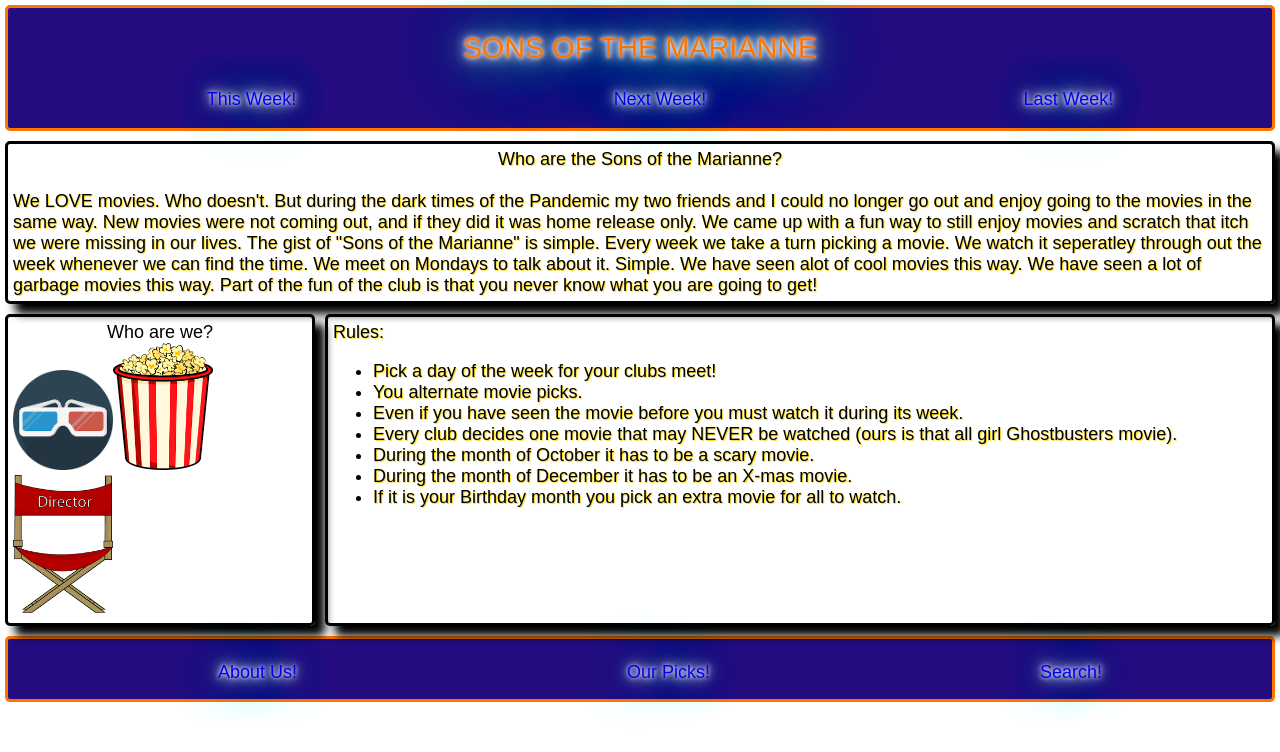
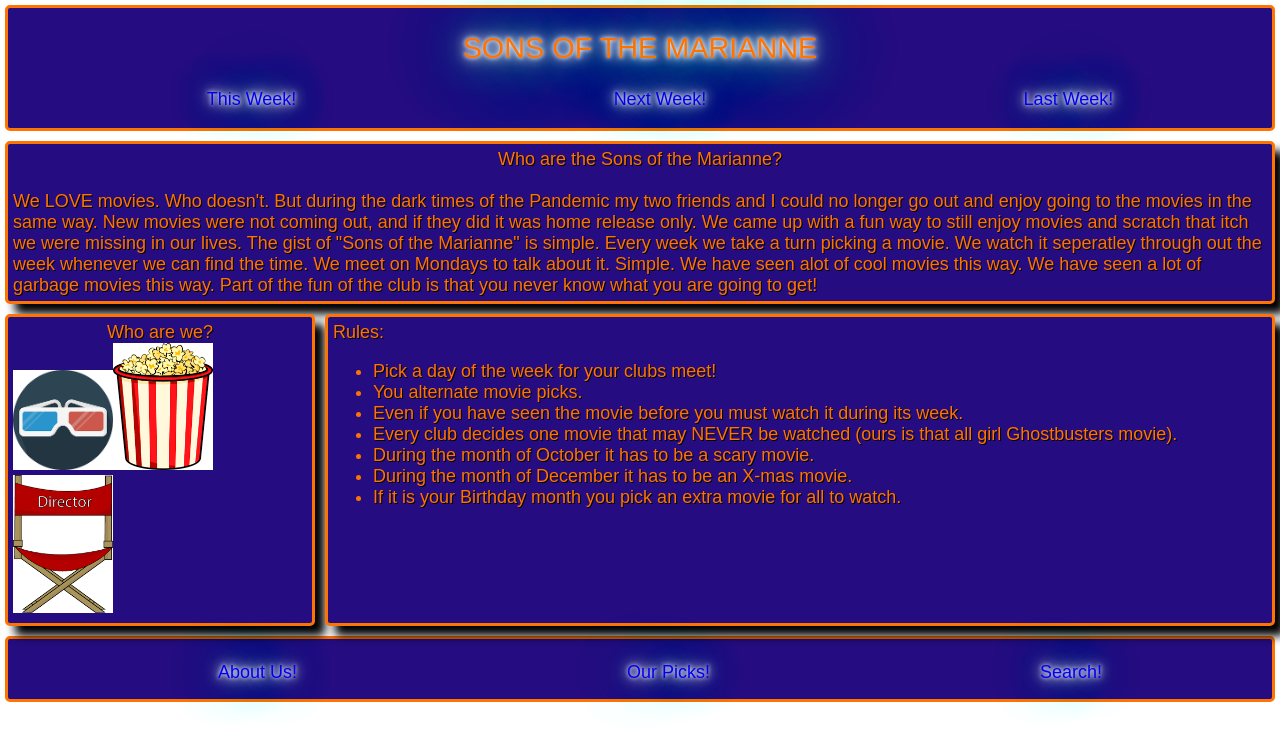
Before and after one commit to gymbundye/movieclub, a React (Create React App) app: page /AboutUs in a window 1280 px wide. Shown: the top 752 px of the page. Built offline with nearby package versions, Linux system fonts and the light colour scheme.

Commit message:
added enpoints fixed css

```diff
--- a/src/App.css
+++ b/src/App.css
@@ -94,8 +94,11 @@ h1, h2 {
   border: solid;
   border-radius: 5px;
   grid-area: about;
-  box-shadow: 10px 10px 10px;
-  text-shadow: gold 1px 1px 1px;
+  box-shadow: 10px 10px 10px black;
+  color: rgb(255, 115, 0);
+  text-shadow: black 1px 1px;
+
+  background-color: rgb(37, 12, 128);
 }
 .who{
   margin: 5px;
@@ -104,6 +107,11 @@ h1, h2 {
   border-radius: 5px;
   grid-area: who;
   box-shadow: 10px 10px 10px;
+  color: rgb(255, 115, 0);
+  background-color: rgb(37, 12, 128);
+  box-shadow: 10px 10px 10px black;
+  text-shadow: 1px 1px black;
+
 }
 .rules{
   margin: 5px;
@@ -112,7 +120,11 @@ h1, h2 {
   border-radius: 5px;
   grid-area: rules;
   box-shadow: 10px 10px 10px;
-  text-shadow: gold 1px 1px 1px;
+  color: rgb(255, 115, 0);
+  background-color: rgb(37, 12, 128);
+  text-shadow: black 1px 1px;
+  box-shadow: black 10px 10px 10px;
+
 }
 .AboutUs{
   display: grid;
@@ -130,13 +142,17 @@ h1, h2 {
 
 }
 .searchbar{
+  display: flex;
+  flex-direction: column;
+  align-items: center;
   border: solid;
   border-radius: 5px;
   margin: 5px;
-  padding: 5px;
+  padding: 15px;
   border: solid;
   border-color: rgb(255, 115, 0);
   color: rgb(255, 115, 0);
+  text-shadow: 1px 1px black ;
   margin: 5px;
   border-radius: 5px;
   background-color: rgb(37, 12, 128);
@@ -148,9 +164,13 @@ h1, h2 {
   border: solid;
   border-color: rgb(255, 115, 0);
   color: rgb(255, 115, 0);
+  text-shadow: 2px 2px  black;
   margin: 5px;
   border-radius: 5px;
   background-color: rgb(37, 12, 128);
+  max-width: 600px;
+  display: flex;
+  align-items: center;
 }
 .NextWeek{
   border: solid;
@@ -161,3 +181,7 @@ h1, h2 {
   color: rgb(255, 115, 0);
   background-color: rgb(37, 12, 128);
 }
+.poster{
+  border-radius: 5px;
+  border: solid;
+}
--- a/src/Components/Search.jsx
+++ b/src/Components/Search.jsx
@@ -47,11 +47,13 @@ import axios from "axios";
 
                 <div key={index}>
 
-                        <div className="poster">
+                        <div>
                        <center> <p>{search.title}</p></center>
                         <p>{search.tagline}</p>
                         <p>{search.overview}</p>
-                       <center> <img width="50%" alt="Movie Posters" src={`https://image.tmdb.org/t/p/w500${search.poster_path}`}/></center>
+                       <center> <img width="50%" alt="Movie Posters" className="poster" src={`https://image.tmdb.org/t/p/w500${search.poster_path}`}/></center>
+                       <p>Released: {search.release_date}</p>
+                       <p>Users Rated this  {search.vote_average}</p>
                         <br/>
 
                     </div>
```
